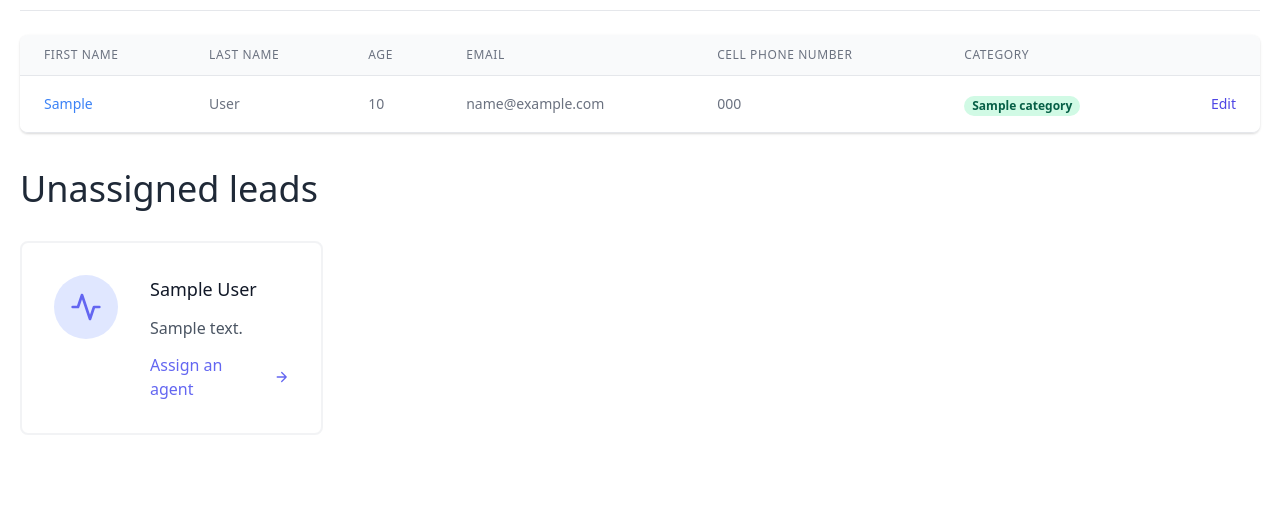
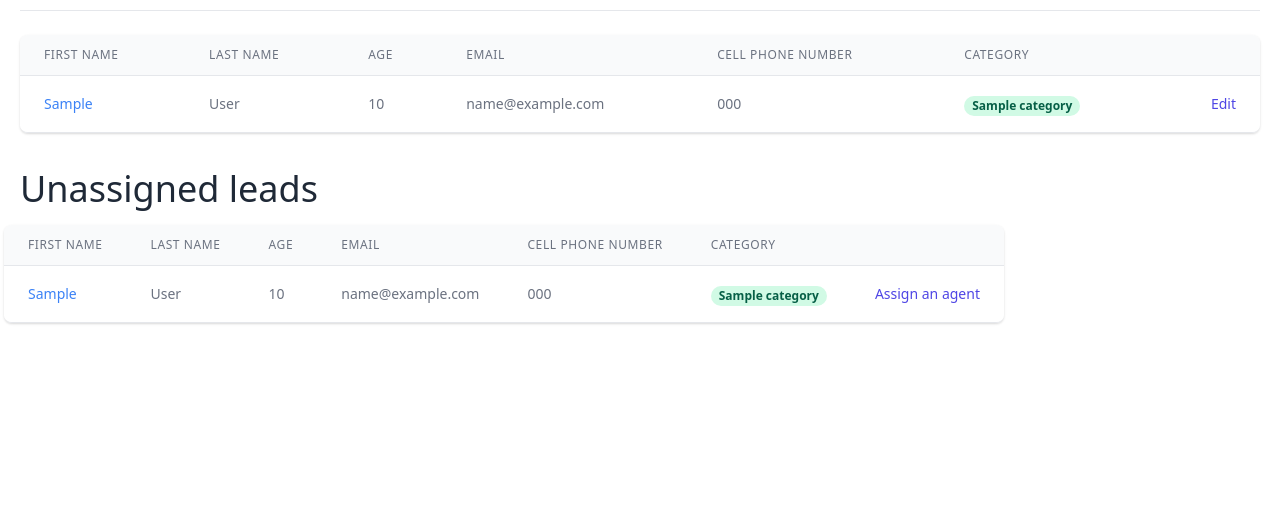
Before and after one commit to thalissonfelipe/getting-started-with-django, a Django app: template leads/templates/leads/lead_list.html in a window 1280 px wide. Shown: the part 286-817 px from the top of the page. After the commit the page ends 610 px from the top, so only its background shows below. Run offline with Django 3.2, Linux system fonts and the light colour scheme; the template is opened without the code that fills it: values that come from a table or form of the project are taken from there, others are empty; tables that the repository leaves empty hold one stand-in row (values such as "Sample post"); some libraries are stand-ins or nearby versions.

Commit message:
add title page and update empty list pages

```diff
--- a/leads/templates/leads/lead_list.html
+++ b/leads/templates/leads/lead_list.html
@@ -20,6 +20,9 @@
         <div class="flex flex-col w-full">
             <div class="-my-2 overflow-x-auto sm:-mx-6 lg:-mx-8">
                 <div class="py-2 align-middle inline-block min-w-full sm:px-6 lg:px-8">
+                        {% if not leads %}
+                            <p>There are currently no leads.</p>
+                        {% else %}
                             <div class="shadow overflow-hidden border-b border-gray-200 sm:rounded-lg">
                                 <table class="min-w-full divide-y divide-gray-200">
                                     <thead class="bg-gray-50">
@@ -84,12 +87,11 @@
                                                     </a>
                                                 </td>
                                             </tr>
-                                {% empty %}
-                                    <p>There are currently no leads</p>
                                         {% endfor %}
                                     </tbody>
                                 </table>
                             </div>
+                        {% endif %}
                 </div>
             </div>
         </div>
@@ -98,29 +100,74 @@
                 <div class="p-4 w-full">
                     <h1 class="text-4xl text-gray-800">Unassigned leads</h1>
                 </div>
+                <div class="shadow overflow-hidden border-b border-gray-200 sm:rounded-lg">
+                    <table class="min-w-full divide-y divide-gray-200">
+                        <thead class="bg-gray-50">
+                            <tr>
+                                <th scope="col" class="px-6 py-3 text-left text-xs font-medium text-gray-500 uppercase tracking-wider">
+                                    First Name
+                                </th>
+                                <th scope="col" class="px-6 py-3 text-left text-xs font-medium text-gray-500 uppercase tracking-wider">
+                                    Last Name
+                                </th>
+                                <th scope="col" class="px-6 py-3 text-left text-xs font-medium text-gray-500 uppercase tracking-wider">
+                                    Age
+                                </th>
+                                <th scope="col" class="px-6 py-3 text-left text-xs font-medium text-gray-500 uppercase tracking-wider">
+                                    Email
+                                </th>
+                                <th scope="col" class="px-6 py-3 text-left text-xs font-medium text-gray-500 uppercase tracking-wider">
+                                    Cell Phone Number
+                                </th>
+                                <th scope="col" class="px-6 py-3 text-left text-xs font-medium text-gray-500 uppercase tracking-wider">
+                                    Category
+                                </th>
+                                <th scope="col" class="relative px-6 py-3">
+                                    <span class="sr-only">Edit</span>
+                                </th>
+                            </tr>
+                        </thead>
+                        <tbody>
                             {% for lead in unassigned_leads %}
-                    <div class="p-4 lg:w-1/2 md:w-full">
-                        <div class="flex border-2 rounded-lg border-gray-200 border-opacity-50 p-8 sm:flex-row flex-col">
-                            <div class="w-16 h-16 sm:mr-8 sm:mb-0 mb-4 inline-flex items-center justify-center rounded-full bg-indigo-100 text-indigo-500 flex-shrink-0">
-                                <svg fill="none" stroke="currentColor" stroke-linecap="round" stroke-linejoin="round" stroke-width="2" class="w-8 h-8" viewBox="0 0 24 24">
-                                    <path d="M22 12h-4l-3 9L9 3l-3 9H2"></path>
-                                </svg>
+                                <tr class="bg-white">
+                                    <td class="px-6 py-4 whitespace-nowrap text-sm font-medium text-gray-900">
+                                        <a class="text-blue-500 hover:text-blue-800" href="{% url 'leads:lead-detail' lead.pk %}">
+                                            {{ lead.first_name }}
+                                        </a>
+                                    </td>
+                                    <td class="px-6 py-4 whitespace-nowrap text-sm text-gray-500">
+                                        {{ lead.last_name }}
+                                    </td>
+                                    <td class="px-6 py-4 whitespace-nowrap text-sm text-gray-500">
+                                        {{ lead.age }}
+                                    </td>
+                                    <td class="px-6 py-4 whitespace-nowrap text-sm text-gray-500">
+                                        {{ lead.email }}
+                                    </td>
+                                    <td class="px-6 py-4 whitespace-nowrap text-sm text-gray-500">
+                                        {{ lead.phone_number }}
+                                    </td>
+                                    <td class="px-6 py-4 whitespace-nowrap">
+                                        {% if lead.category %}
+                                            <span class="px-2 inline-flex text-xs leading-5 font-semibold rounded-full bg-green-100 text-green-800">
+                                                {{ lead.category.name }}
+                                            </span>
+                                        {% else %}
+                                            <span class="px-2 inline-flex text-xs leading-5 font-semibold rounded-full bg-gray-100 text-gray-800">
+                                                Unassigned
+                                            </span>
+                                        {% endif %}
+                                    </td>
+                                    <td class="px-6 py-4 whitespace-nowrap text-right text-sm font-medium">
+                                        <a href="{% url 'leads:assign-agent' lead.pk %}" class="text-indigo-600 hover:text-indigo-900">
+                                            Assign an agent
+                                        </a>
+                                    </td>
+                                </tr>
+                            {% endfor %}
+                        </tbody>
+                    </table>
                 </div>
-                            <div class="flex-grow">
-                                <h2 class="text-gray-900 text-lg title-font font-medium mb-3">{{ lead.first_name }} {{ lead.last_name }}</h2>
-                                <p class="leading-relaxed text-base">
-                                    {{ lead.description }}
-                                </p>
-                                <a href="{% url 'leads:assign-agent' lead.pk %}" class="mt-3 text-indigo-500 inline-flex items-center">
-                                    Assign an agent
-                                    <svg fill="none" stroke="currentColor" stroke-linecap="round" stroke-linejoin="round" stroke-width="2" class="w-4 h-4 ml-2" viewBox="0 0 24 24">
-                                        <path d="M5 12h14M12 5l7 7-7 7"></path>
-                                    </svg>
-                                </a>
-                            </div>
-                        </div>
-                    </div>
-                {% endfor %}
             </div>
         {% endif %}
     </div>
--- a/templates/registration/login.html
+++ b/templates/registration/login.html
@@ -1,4 +1,5 @@
 {% extends "base.html" %}
+{% block title %} Login {% endblock title %}
 {% load tailwind_filters %}
 
 {% block content %}
--- a/templates/registration/password_reset_complete.html
+++ b/templates/registration/password_reset_complete.html
@@ -1,4 +1,5 @@
 {% extends "base.html" %}
+{% block title %} Reset password {% endblock title %}
 
 {% block content %}
 <h1>Password reset complete.</h1>
--- a/templates/registration/password_reset_confirm.html
+++ b/templates/registration/password_reset_confirm.html
@@ -1,4 +1,5 @@
 {% extends "base.html" %}
+{% block title %} Reset password {% endblock title %}
 {% load tailwind_filters %}
 
 {% block content %}
--- a/templates/registration/password_reset_done.html
+++ b/templates/registration/password_reset_done.html
@@ -1,4 +1,5 @@
 {% extends "base.html" %}
+{% block title %} Reset password {% endblock title %}
 
 {% block content %}
 <h1>We have sent you an email to confirm your password reset</h1>
--- a/templates/registration/password_reset_form.html
+++ b/templates/registration/password_reset_form.html
@@ -1,4 +1,5 @@
 {% extends "base.html" %}
+{% block title %} Reset password {% endblock title %}
 {% load tailwind_filters %}
 
 {% block content %}
--- a/templates/registration/signup.html
+++ b/templates/registration/signup.html
@@ -1,4 +1,5 @@
 {% extends "base.html" %}
+{% block title %} Signup {% endblock title %}
 {% load tailwind_filters %}
 
 {% block content %}
```
Also changed, not shown: agents/templates/agents/agent_list.html (+8 -28 lines). Lines whose indentation alone changed are shown as unchanged.
